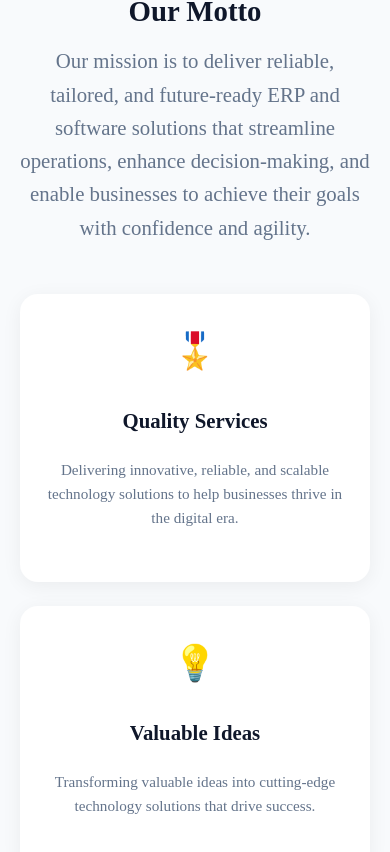
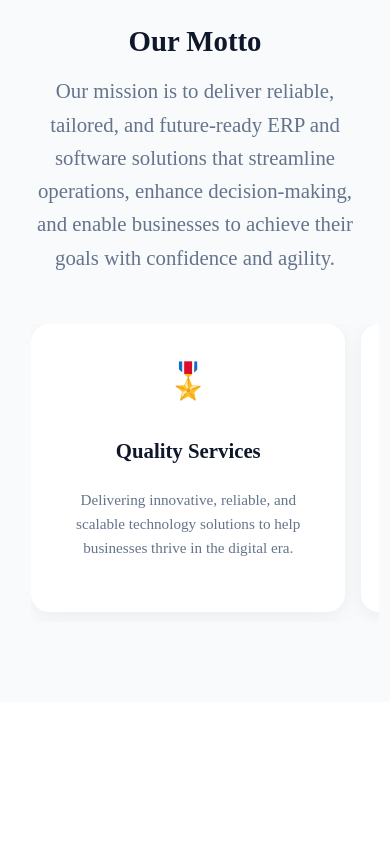
Before and after one commit to hashaam-alvi/Veronica-Tech, a React (Vite) app in the folder Veronica/: page / in a window 390 px wide. Shown: the part 918-1770 px from the top of the page. After the commit the page ends 1620 px from the top, so only its background shows below. Built offline with nearby package versions, Linux system fonts and the light colour scheme.

Commit message:
Slider is Created for screens smaller than Dektop

```diff
--- a/Veronica/src/Components/Home.jsx
+++ b/Veronica/src/Components/Home.jsx
@@ -1,6 +1,7 @@
 import { useState, useEffect } from "react";
 import BGVideo from "../assets/BGVideo.mp4";
 import "./Styles/Home.css";
+import Slider  from "./Slider";
 
 export default function Home() {
   const fullText = "Get the right technology today to reach more customers tomorrow. Our team handles the code so your company can scale without limits.";
@@ -37,7 +38,7 @@ export default function Home() {
     return () => clearTimeout(handleTyping);
   }, [displayedText, isDeleting]); // Runs every time the text or mode changes
 
-  const cardsData = [
+  const mottoCardsData = [
     {
       icon: "🎖️", // Replace with an icon library component if desired
       title: "Quality Services",
@@ -81,19 +82,7 @@ export default function Home() {
         <button className="heroBtn">Get in Touch</button>
       </div>
     </div>
-    <div className="servicesSection">
-        <h1>Our Motto</h1>
-        <p className="homeMoto">Our mission is to deliver reliable, tailored, and future-ready ERP and software solutions that streamline operations, enhance decision-making, and enable businesses to achieve their goals with confidence and agility.</p>
-      <div className="cardsContainer">
-        {cardsData.map((card, index) => (
-          <div className="serviceCard" key={index}>
-            <div className="cardIcon">{card.icon}</div>
-            <h3 className="cardTitle">{card.title}</h3>
-            <p className="cardDesc">{card.desc}</p>
-          </div>
-        ))}
-      </div>
-    </div>
+        <Slider mottoCardsData={mottoCardsData} />
     </div>
 
   );
--- /dev/null
+++ b/Veronica/src/Components/Slider.jsx
@@ -0,0 +1,20 @@
+import "./Styles/Slider.css"
+
+export default function Slider({mottoCardsData}){
+
+    return(
+        <div className="servicesSection">
+        <h1>Our Motto</h1>
+        <p className="homeMoto">Our mission is to deliver reliable, tailored, and future-ready ERP and software solutions that streamline operations, enhance decision-making, and enable businesses to achieve their goals with confidence and agility.</p>
+      <div className="cardsContainer">
+        {mottoCardsData.map((card, index) => (
+          <div className="serviceCard" key={index}>
+            <div className="cardIcon">{card.icon}</div>
+            <h3 className="cardTitle">{card.title}</h3>
+            <p className="cardDesc">{card.desc}</p>
+          </div>
+        ))}
+      </div>
+    </div>
+    );
+}
--- a/Veronica/src/Components/Styles/Home.css
+++ b/Veronica/src/Components/Styles/Home.css
@@ -149,123 +149,3 @@ html, body {
         /* Extra spacing framework for mobile layout stacking text wrap */
     }
 }
-
-.servicesSection {
-    width: 100%;
-    padding: 80px 8%;
-    background-color: #f8fafc;
-    box-sizing: border-box;
-    text-align: center;
-}
-
-/* Section Heading */
-.servicesSection h1 {
-    font-size: 2.2rem;
-    font-weight: 700;
-    color: #0f172a;
-    margin-bottom: 16px;
-}
-
-.servicesSection .homeMoto {
-    max-width: 700px;
-    margin: 0 auto 50px auto;
-    font-size: 1.3rem;
-    color: #64748b;
-    line-height: 1.6;
-}
-
-/* Cards Container */
-.cardsContainer {
-    display: flex;
-    gap: 24px;
-    width: 100%;
-}
-
-/* Cards */
-.serviceCard {
-    background: #ffffff;
-    flex: 1;
-    padding: 35px 25px;
-    border-radius: 18px;
-    box-shadow: 0 4px 20px rgba(0, 0, 0, 0.06);
-    display: flex;
-    flex-direction: column;
-    text-align: center;
-    transition: all 0.3s ease;
-    border: 1px solid transparent;
-}
-
-/* Hover */
-.serviceCard:hover {
-    transform: translateY(-6px);
-    box-shadow: 0 12px 30px rgba(0, 0, 0, 0.1);
-    border-color: #e2e8f0;
-}
-
-/* Icon */
-.cardIcon {
-    font-size: 2.2rem;
-    color: #00387a;
-    /* 🔥 use your brand color instead of red */
-    margin-bottom: 16px;
-}
-
-/* Title */
-.cardTitle {
-    font-size: 1.3rem;
-    font-weight: 600;
-    color: #0f172a;
-    margin-bottom: 10px;
-}
-
-/* Description */
-.cardDesc {
-    font-size: 0.95rem;
-    line-height: 1.6;
-    color: #64748b;
-}
-
-
-@media (max-width: 1024px) {
-    .cardsContainer {
-        /* flex-wrap: wrap; */
-    }
-
-    .serviceCard {
-        flex: 1 1 calc(50% - 12px);
-        min-width: 200px;
-        flex-wrap: wrap;
-    }
-}
-
-@media (max-width: 640px) {
-    .servicesSection {
-        padding: 50px 20px;
-
-    }
-
-    .cardsContainer {
-        flex-direction: column;
-        text-align: center;
-    }
-
-    .serviceCard {
-        /* width: 100%; */
-        text-align: center;
-
-    }
-
-    .servicesSection h1 {
-        font-size: 1.8rem;
-    }
-
-    .servicesSection p {
-        font-size: 0.95rem;
-    }
-}
-
-@media (min-width:1050px){
-    .serviceCard{
-        min-width: 150px;
-    }
-}
--- /dev/null
+++ b/Veronica/src/Components/Styles/Slider.css
@@ -0,0 +1,110 @@
+.servicesSection {
+    width: 100%;
+    padding: 80px 8%;
+    background-color: #f8fafc;
+    box-sizing: border-box;
+    text-align: center;
+}
+
+/* Section Heading */
+.servicesSection h1 {
+    font-size: 2.2rem;
+    font-weight: 700;
+    color: #0f172a;
+    margin-bottom: 16px;
+}
+
+.servicesSection .homeMoto {
+    max-width: 700px;
+    margin: 0 auto 50px auto;
+    font-size: 1.3rem;
+    color: #64748b;
+    line-height: 1.6;
+}
+
+/* Cards Container */
+.cardsContainer {
+    display: flex;
+    gap: 24px;
+    width: 100%;
+}
+
+/* Cards */
+.serviceCard {
+    background: #ffffff;
+    flex: 1;
+    padding: 35px 25px;
+    border-radius: 18px;
+    box-shadow: 0 4px 20px rgba(0, 0, 0, 0.06);
+    display: flex;
+    flex-direction: column;
+    text-align: center;
+    transition: all 0.3s ease;
+    border: 1px solid transparent;
+}
+
+/* Hover */
+.serviceCard:hover {
+    transform: translateY(-6px);
+    box-shadow: 0 12px 30px rgba(0, 0, 0, 0.1);
+    border-color: #e2e8f0;
+}
+
+/* Icon */
+.cardIcon {
+    font-size: 2.2rem;
+    color: #00387a;
+    margin-bottom: 16px;
+}
+
+/* Title */
+.cardTitle {
+    font-size: 1.3rem;
+    font-weight: 600;
+    color: #0f172a;
+    margin-bottom: 10px;
+}
+
+/* Description */
+.cardDesc {
+    font-size: 0.95rem;
+    line-height: 1.6;
+    color: #64748b;
+}
+
+/* Mobile & Tablet Slider (Merged & Cleaned) */
+@media (max-width: 1030px) {
+    .cardsContainer {
+        overflow-x: auto;
+        scroll-snap-type: x mandatory;
+        gap: 16px;
+        padding: 0 10px 10px 10px;
+        scrollbar-width: none;
+        -ms-overflow-style: none;
+    }
+
+    .cardsContainer::-webkit-scrollbar {
+        display: none;
+    }
+
+    .serviceCard {
+        flex: 0 0 50%;
+        scroll-snap-align: start;
+    }
+}
+
+/* Small Screens Text Scaling */
+@media (max-width: 640px) {
+    .servicesSection h1 {
+        font-size: 1.8rem;
+    }
+
+    .servicesSection p {
+        font-size: 0.95rem;
+    }
+
+    .serviceCard {
+        flex: 0 0 80%;
+        scroll-snap-align: start;
+    }
+}
```
